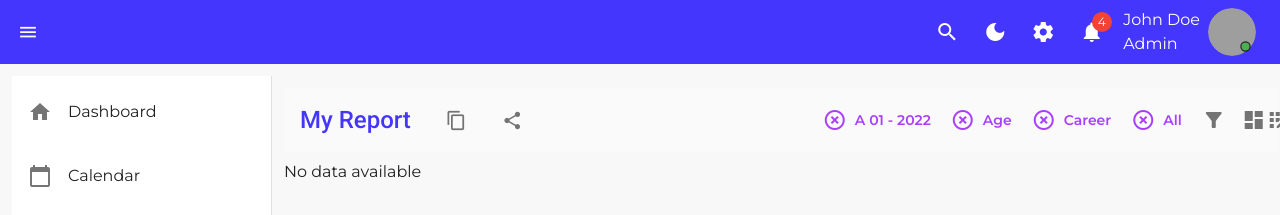
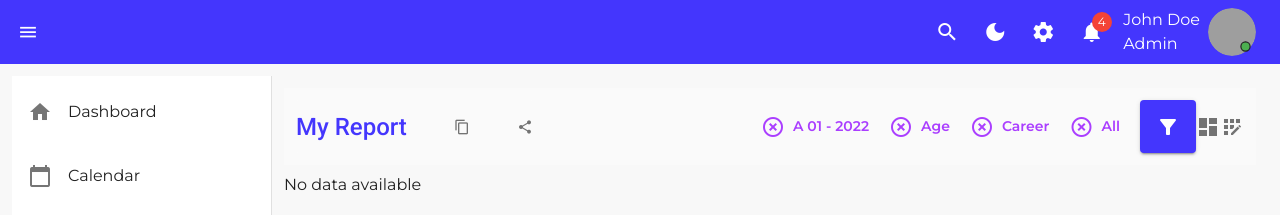
Before and after one commit to matiassemelman/edmachinachallenge, a Vue app: page /reports in a window 1280 px wide. Shown: the top 215 px of the page. Built offline with nearby package versions, Linux system fonts and the light colour scheme; grey boxes are pictures that could not be loaded.

Commit message:
Style: Margin and widths fixing

```diff
--- a/src/views/ReportView.vue
+++ b/src/views/ReportView.vue
@@ -1,5 +1,5 @@
 <template>
-  <v-container fluid >
+  <v-container fluid>
     <v-data-iterator
       :items="desserts"
       item-key="name"
@@ -7,56 +7,66 @@
       hide-default-footer
     >
       <template v-slot:header>
-        <v-toolbar class="mb-2 d-flex grey lighten-5"  flat>
+        <v-container
+          class="mb-2 d-flex justify-space-between grey lighten-5"
+          flat
+          width="1065"
+        >
           <v-card
             class="d-flex grey lighten-5 justify-space-between align-center"
-            style="width: 237px; marginRight: 300px"
+            width="237px"
             elevation="0"
-
           >
             <v-toolbar-title class="primary--text headline font-weight-medium"
               >My Report</v-toolbar-title
             >
-              <v-icon small class="v-btn-size" style="fontSize:21px;">content_copy</v-icon>
-              <v-icon small class="v-btn-size" style="fontSize:21px;">share</v-icon>
+            <v-icon small class="v-btn-size" style="fontsize: 21px"
+              >content_copy</v-icon
+            >
+            <v-icon small class="v-btn-size" style="fontsize: 21px"
+              >share</v-icon
+            >
           </v-card>
 
           <v-spacer></v-spacer>
-          <v-card   class="d-flex grey lighten-5 justify-space-between align-center"
-          elevation="0">
+          <v-card
+            class="d-flex grey lighten-5 justify-space-between align-center"
+            elevation="0"
+          >
             <v-icon color="#AA3EFF" class="mr-2">highlight_off</v-icon>
 
-          <span class="span-filter mr-5 flex-shrink-0" > A 01 - 2022</span>
+            <span class="span-filter mr-5 flex-shrink-0"> A 01 - 2022</span>
             <v-icon color="#AA3EFF" class="mr-2">highlight_off</v-icon>
 
-          <span class="span-filter mr-5">Age</span>
+            <span class="span-filter mr-5">Age</span>
             <v-icon color="#AA3EFF" class="mr-2">highlight_off</v-icon>
 
-          <span class="span-filter mr-5">Career</span>
+            <span class="span-filter mr-5">Career</span>
             <v-icon color="#AA3EFF" class="mr-2">highlight_off</v-icon>
 
-          <span class="span-filter mr-5">All</span>
-
-            <v-icon depressed class="mr-4">filter_alt</v-icon>
+            <span class="span-filter mr-5">All</span>
+            <v-card class="d-flex justify-center primary pa-4">
+              <v-icon color="white">filter_alt</v-icon>
+            </v-card>
 
             <v-icon>dashboard</v-icon>
             <v-icon>app_registration</v-icon>
           </v-card>
-
-        </v-toolbar>
+        </v-container>
       </template>
     </v-data-iterator>
   </v-container>
 </template>
 
 <style scoped lang="scss">
-.v-btn--icon.v-size--default .v-icon, .v-icon.v-icon, .v-btn-size {
+.v-btn--icon.v-size--default .v-icon,
+.v-icon.v-icon,
+.v-btn-size {
   height: 21px;
-
 }
 
 .span-filter {
-  color: #AA3EFF;
+  color: #aa3eff;
   font-size: 14px;
   font-weight: 600;
 }
```
